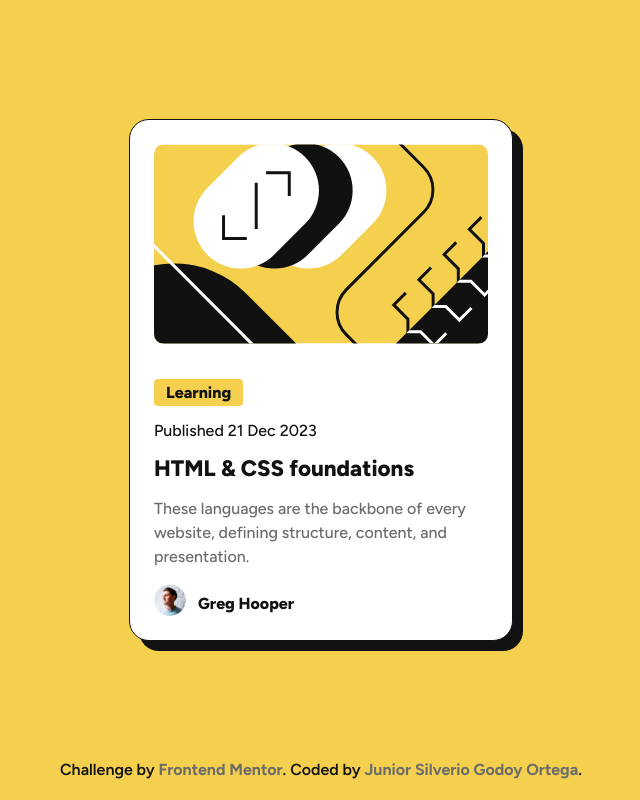
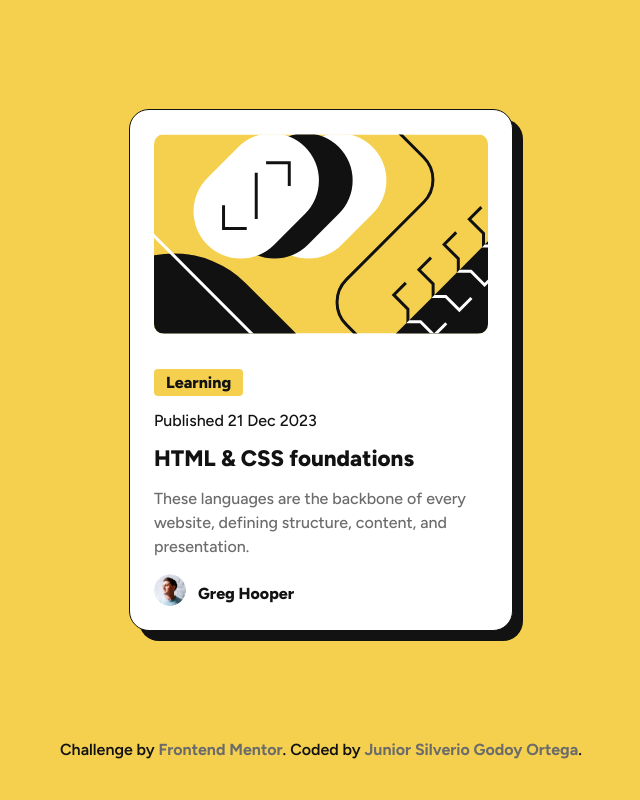
Before and after one commit to JuniorGodoyOrtega/blog-preview-card, a plain HTML site: page index.html in a window 1280 px wide. Shown: the whole page, without its empty margins (319-959 px from the left). Drawn offline with Linux system fonts and the light colour scheme.

Commit message:
fix atribucion

```diff
--- a/styles/estilos.css
+++ b/styles/estilos.css
@@ -22,7 +22,7 @@ body {
 }
 
 .container {
-    min-height: calc(100vh - 40px);
+    min-height: calc(100vh - 60px);
     display: flex;
     justify-content: center;
     align-items: center;
```
